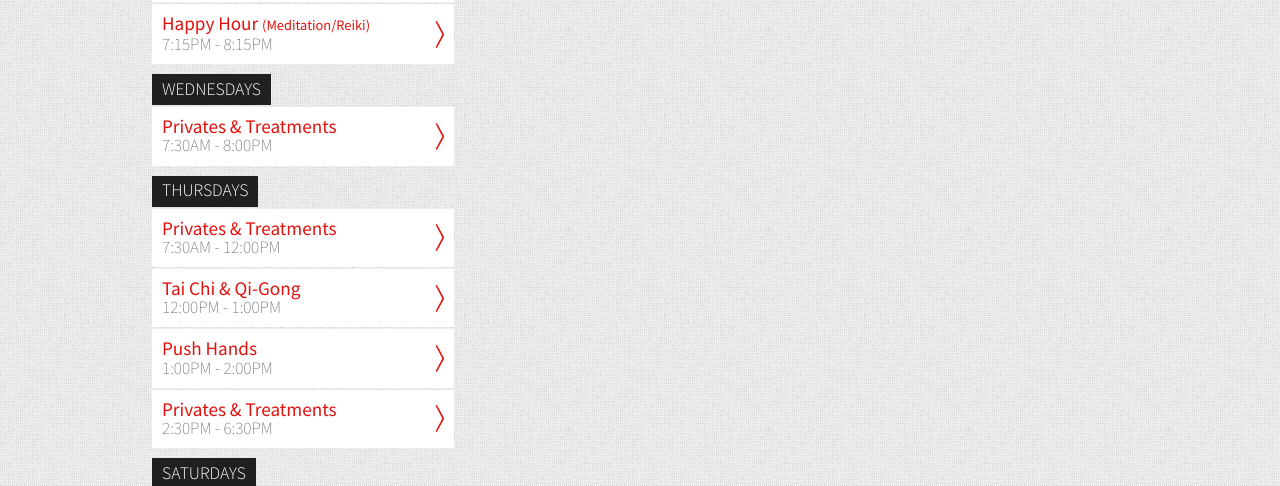
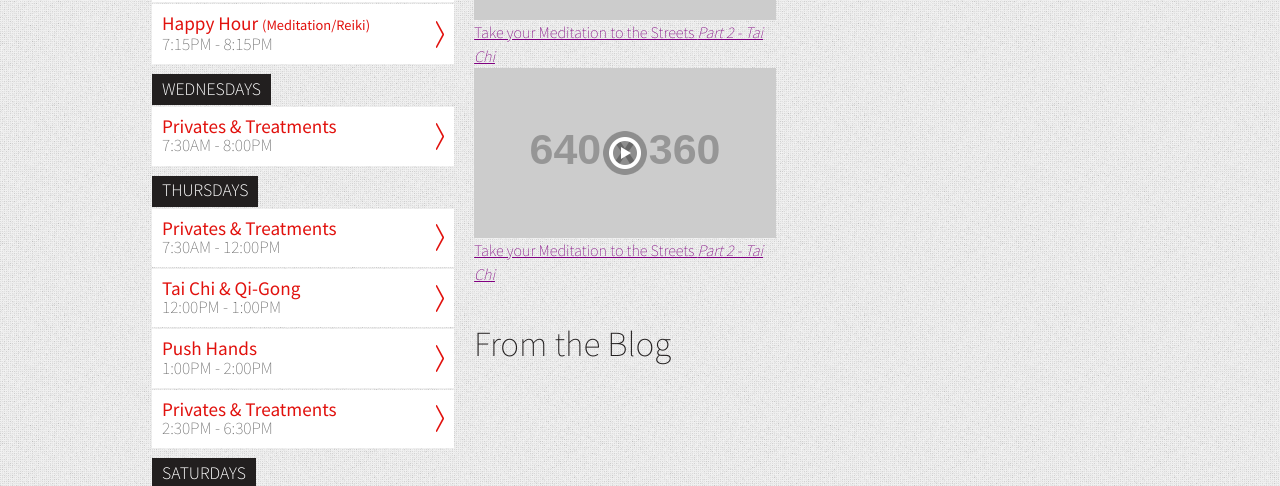
Before and after one commit to pudly/qibelly-new, a website: page app/index.html in a window 1280 px wide. Shown: the part 725-1211 px from the top of the page. Drawn offline with nearby package versions, Linux system fonts and the light colour scheme; placeholder pictures from the web are drawn by us.

Commit message:
start of videos

```diff
--- a/app/assets/css/style.unprefixed.css
+++ b/app/assets/css/style.unprefixed.css
@@ -1215,6 +1215,35 @@ object {
   right: 13.33333px;
 }
 
+/* VIDEOS Widget
+----------------------------------------------- */
+.widget-videos .thumbs {
+  margin: 0;
+  padding: 0;
+  list-style: none;
+}
+.widget-videos .thumbs li {
+  overflow: hidden;
+}
+.widget-videos .thumbs .thumb-video {
+  display: block;
+  position: relative;
+}
+.widget-videos .thumbs .thumb-video img {
+  display: block;
+}
+.widget-videos .thumbs .thumb-video:after {
+  content: '';
+  position: absolute;
+  top: 50%;
+  left: 50%;
+  width: 44px;
+  height: 44px;
+  margin: -22px 0 0 -22px;
+  background: url(../img/ico_video.png) no-repeat;
+  background-size: 44px;
+}
+
 /* home page grid
 ----------------------------------------------- */
 @media only screen and (min-width: 480px) {
--- a/app/index.html
+++ b/app/index.html
@@ -135,6 +135,25 @@
 
       <section class="widget widget-videos">
         <h2>Videos</h2>
+
+        <ul class="thumbs">
+          <li>
+            <a href="">
+              <span class="thumb-video">
+                <img src="http://placehold.it/640x360">
+              </span>
+              <h3>Take your Meditation to the Streets <em>Part 2 - Tai Chi</em></h3>
+            </a>
+          </li>
+          <li>
+            <a href="">
+              <span class="thumb-video">
+                <img src="http://placehold.it/640x360">
+              </span>
+              <h3>Take your Meditation to the Streets <em>Part 2 - Tai Chi</em></h3>
+            </a>
+          </li>
+        </ul>
       </section><!-- .widget-videos -->
 
       <section class="widget widget-location">
--- a/src/scss/_widgets.scss
+++ b/src/scss/_widgets.scss
@@ -103,6 +103,42 @@
   }
 }
 
+/* VIDEOS Widget
+----------------------------------------------- */
+.widget-videos {
+  .thumbs {
+    margin: 0;
+    padding: 0;
+    list-style: none;
+
+    li {
+      overflow: hidden;
+    }
+
+    .thumb-video {
+      display: block;
+      position: relative;
+
+      img {
+        display: block;
+      }
+
+      &:after {
+        content: '';
+        position: absolute;
+        top: 50%;
+        left: 50%;
+        width: 44px;
+        height: 44px;
+        margin: -22px 0 0 -22px;
+        background: url(../img/ico_video.png) no-repeat;
+        background-size: 44px;
+      }
+    }
+  }
+}
+
+
 /* home page grid
 ----------------------------------------------- */
 @media only screen and (min-width: $break-mini) {
```
Also changed, not shown: app/assets/js/scripts.min.js (+6 -6 lines), app/assets/css/style.min.css, app/assets/img/ico_video.png (added), app/assets/img/ico_video_@2x.png (added).
